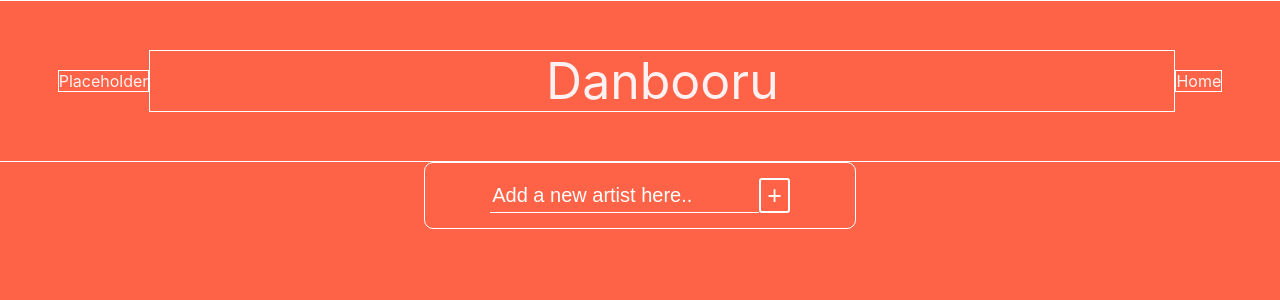
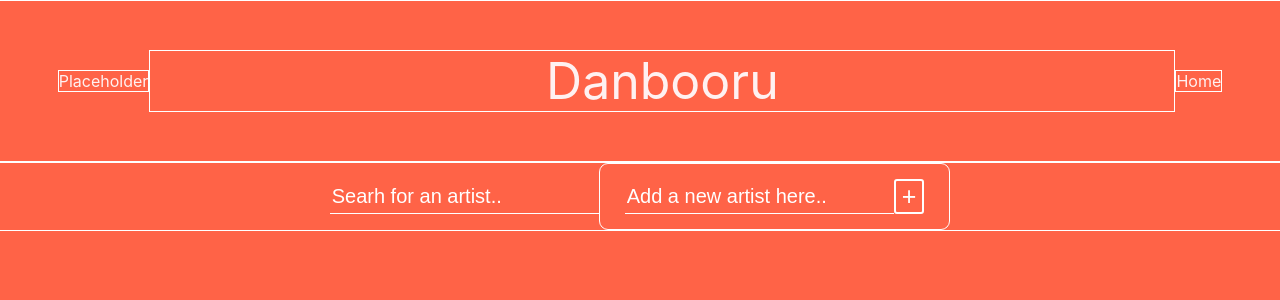
Before and after one commit to IBlearner/danbooru-puppet2-fe, a React (Create React App) app: page / in a window 1280 px wide. Shown: the top 300 px of the page. Built offline with nearby package versions, Linux system fonts and the light colour scheme; no server answers.

Commit message:
Added a search bar that has full searhc functionality.

```diff
--- a/src/App.js
+++ b/src/App.js
@@ -7,6 +7,7 @@
 function App() {
     const [artist, setArtist] = useState("")
     const [artistFolders, setArtistFolders] = useState([])
+    const [searchedArtistFolders, setSearchedArtistFolders] = useState([])
     const [currentPage, setCurrentPage] = useState("home")
 
     useEffect(() => {
@@ -34,20 +35,18 @@
     }
 
     const pageNavigator = () => {
-        let content
-        switch (currentPage) {
-            case "gallary":
-                content = <div><PicturePanel artist={artist}/></div>
-                break;
+        if (currentPage === "gallary") return <div><PicturePanel artist={artist}/></div>
+        else if (currentPage === "home") return <div><ArtistPanel data={searchedArtistFolders.length === 0 ? artistFolders : searchedArtistFolders} selectArtist={selectArtist}/></div>
+        else return <div><ArtistPanel data={artistFolders} selectArtist={selectArtist}/></div>
+    }
 
-            case "home":
-                content = <div><ArtistPanel data={artistFolders} selectArtist={selectArtist}/></div>
-                break;
+    const handleSearchChange = (e) => {
+        let searchTerm = e.target.value
+        let filteredArray = artistFolders.filter((elem) => {
+            if (elem.includes(searchTerm)) return elem
+        })
 
-            default:
-                content = <div><ArtistPanel data={artistFolders} selectArtist={selectArtist}/></div>
-        }
-        return content
+        setSearchedArtistFolders(filteredArray)
     }
 
     const checkArtistValidity = async (artist) => {
@@ -88,7 +87,12 @@
                 <div className="homeButton" onClick={() => goToPage("home")}>Home</div>
             </div>
             {
-                currentPage === "home" ? <AddSection checkArtistValidity={checkArtistValidity}/> : null
+                currentPage === "home" ?
+                <div className="belowBanner">
+                    <input className="searchBar" placeholder="Searh for an artist.." onChange={(e) => handleSearchChange(e)}></input>
+                    <AddSection checkArtistValidity={checkArtistValidity}/>
+                </div>
+                : null
             }
             { pageNavigator() }
         </div>
--- a/src/App.scss
+++ b/src/App.scss
@@ -35,21 +35,45 @@
 
     .homeButton {
         border: 1px solid white;
+        cursor: pointer;
     }
+}
+
+.belowBanner {
+    display: flex;
+    justify-content: center;
+    align-items: center;
+    width: 100%;
+
+    border: 1px solid white;
+    background-color: tomato;
+    color: rgb(255, 241, 241);
 }
 
 form {
     display: flex;
-    flex-direction: row;
     flex-wrap: wrap;
     justify-content: space-between;
     align-items: center;
     border: 1px solid white;
-    padding: 15px 65px;
+    padding: 15px 25px;
     border-radius: 9px;
+
+    .addArtistButton {
+        border: 2px solid white;
+        border-radius: 3px;
+
+        color: white;
+        background-color: tomato;
+        font-size: 25px;
+
+        &:focus, &:hover {
+            cursor: pointer;
+        }
+    }
 }
 
-.addArtistInput {
+.addArtistInput, .searchBar {
     border: none;
     padding-top: 5px;
     padding-bottom: 5px;
@@ -62,19 +86,6 @@
     &:focus {
         outline: none;
         box-shadow: outset 10 0 5px 3px white;
-    }
-}
-
-.addArtistButton {
-    border: 2px solid white;
-    border-radius: 3px;
-
-    color: white;
-    background-color: tomato;
-    font-size: 25px;
-
-    &:focus, &:hover {
-        cursor: pointer;
     }
 }
 
```
